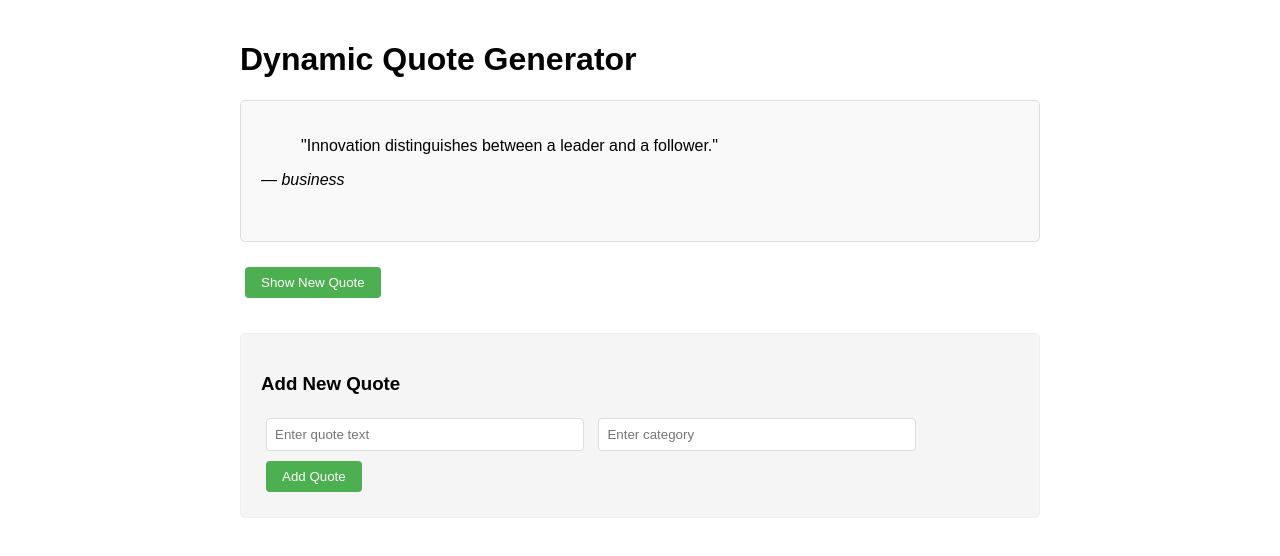
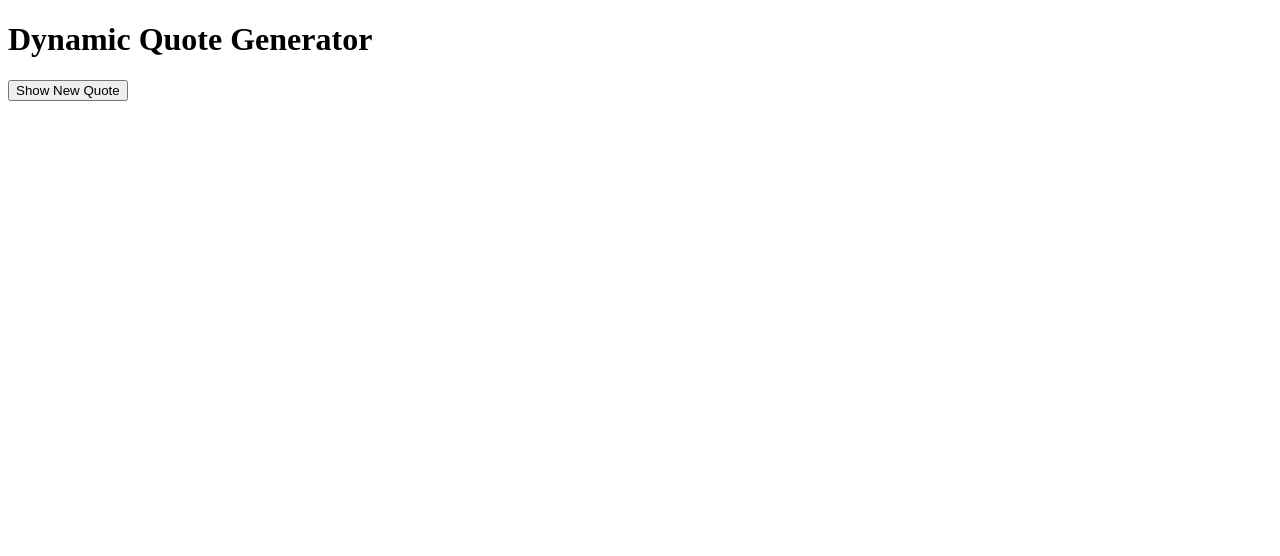
Before and after one commit to NejiPan/alx_fe_javascript, a plain HTML site: page index.html in a window 1280 px wide. Drawn offline with Linux system fonts and the light colour scheme.

Commit message:
fixed bugs

```diff
--- a/index.html
+++ b/index.html
@@ -4,61 +4,11 @@
     <meta charset="UTF-8">
     <meta name="viewport" content="width=device-width, initial-scale=1.0">
     <title>Dynamic Quote Generator</title>
-    <style>
-        body {
-            font-family: Arial, sans-serif;
-            max-width: 800px;
-            margin: 0 auto;
-            padding: 20px;
-        }
-        #quoteDisplay {
-            margin: 20px 0;
-            padding: 20px;
-            border: 1px solid #ddd;
-            border-radius: 5px;
-            min-height: 100px;
-            background-color: #f9f9f9;
-        }
-        button {
-            padding: 8px 16px;
-            background-color: #4CAF50;
-            color: white;
-            border: none;
-            border-radius: 4px;
-            cursor: pointer;
-            margin: 5px;
-        }
-        button:hover {
-            background-color: #45a049;
-        }
-        input {
-            padding: 8px;
-            margin: 5px;
-            width: 300px;
-            border: 1px solid #ddd;
-            border-radius: 4px;
-        }
-        .add-quote-section {
-            margin-top: 30px;
-            padding: 20px;
-            border: 1px solid #eee;
-            border-radius: 5px;
-            background-color: #f5f5f5;
-        }
-    </style>
   </head>
   <body>
     <h1>Dynamic Quote Generator</h1>
-    <div id="quoteDisplay">Loading quotes...</div>
-    <button id="newQuoteBtn">Show New Quote</button>
-
-    <div class="add-quote-section">
-        <h3>Add New Quote</h3>
-        <input id="quoteText" type="text" placeholder="Enter quote text" required>
-        <input id="quoteCategory" type="text" placeholder="Enter category" required>
-        <button id="addQuoteBtn">Add Quote</button>
-    </div>
-
+    <div id="quoteDisplay"></div>
+    <button id="newQuote">Show New Quote</button>
     <script src="script.js"></script>
   </body>
   </html>
```
Lines whose indentation alone changed are shown as unchanged.
